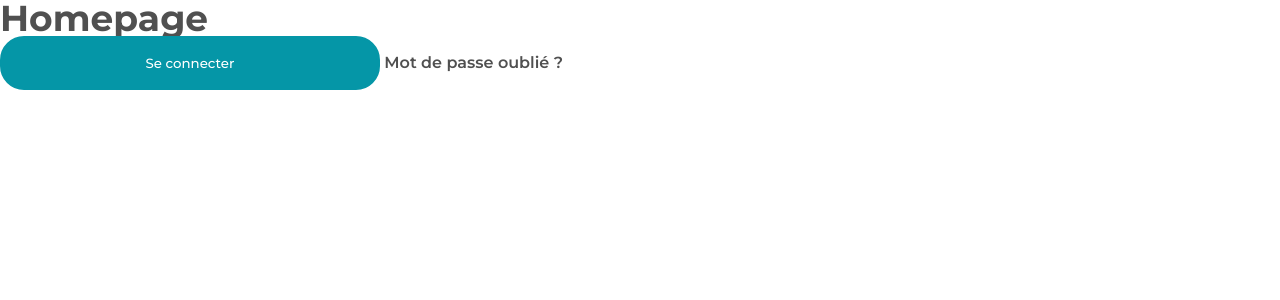
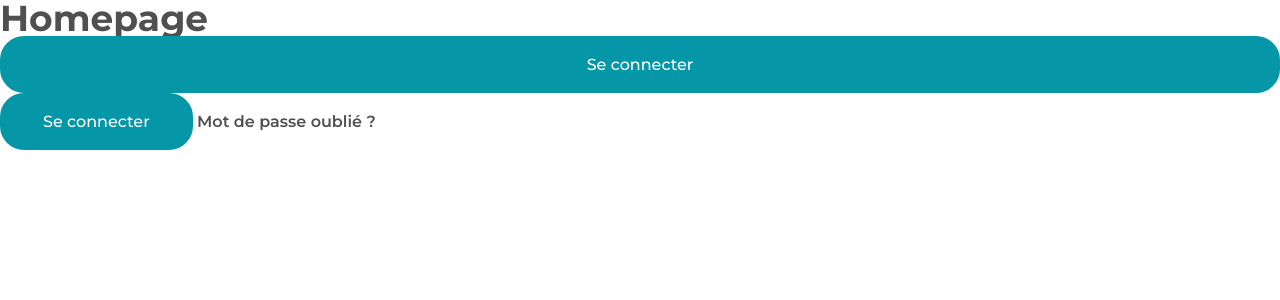
Before and after one commit to lestox/Cloud_Project, a SvelteKit app in the folder front/: page / in a window 1280 px wide. Shown: the top 300 px of the page. Built offline with nearby package versions, Linux system fonts and the light colour scheme.

Commit message:
add Button Sizing

```diff
--- a/front/src/components/UI/atoms/Button.svelte
+++ b/front/src/components/UI/atoms/Button.svelte
@@ -1,4 +1,11 @@
-<button class="button">
+<script>
+    /**
+     * @type {string}
+    */
+    export let buttonWidth;
+</script>
+
+<button class="button {buttonWidth}" >
     <slot/>
 </button>
 
@@ -6,12 +13,12 @@
 <style>
   .button{
     font-family: var(--font-family-primary);
+    font-size: 16px;
     background-color: var(--color-primary);
     color: var(--color-text-light);
     border: var(--border-height-thick) solid var(--color-primary);
     border-radius: var(--small-radius);
-    padding: 16px;
-    min-width: 380px;
+    padding: 16px 40px;
   }
 
   .button:hover{
@@ -32,4 +39,8 @@
   .button:focus{
     border: var(--border-height-thick) solid var(--color-highlight);
   }
+
+  .button--full{
+    width: 100%;
+  }
 </style>
--- a/front/src/routes/+page.svelte
+++ b/front/src/routes/+page.svelte
@@ -11,7 +11,13 @@ textTag='h2' textStyle='main-title'>
   Homepage
 </Text>
 
-<Button> Se connecter </Button>
+<Button
+buttonWidth='button--full'>
+  Se connecter
+</Button>
+<Button>
+  Se connecter
+</Button>
 
 <Link
 linkUrl='/reset-password'>
```
